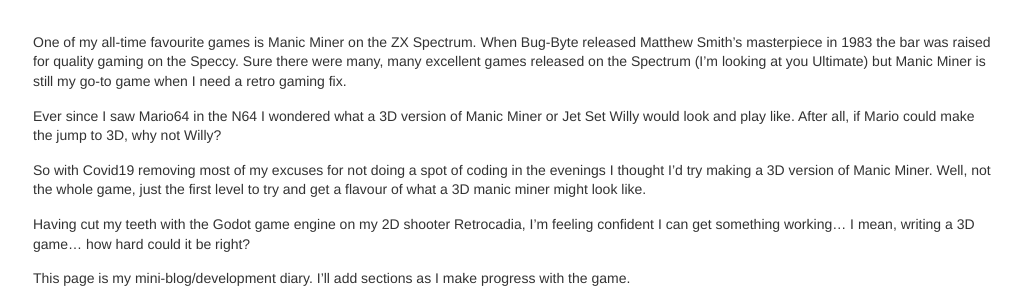
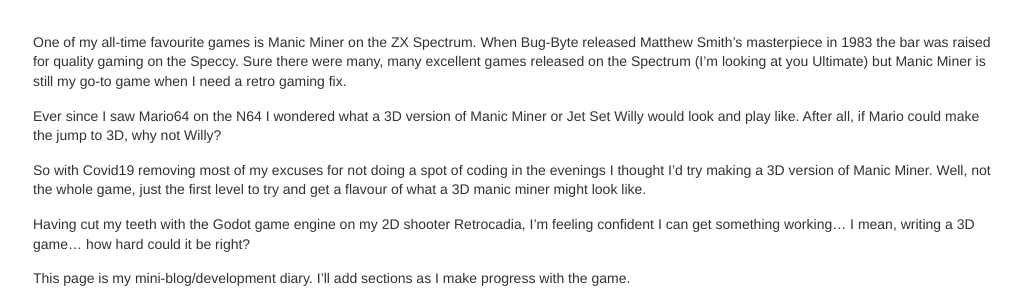
Before and after one commit to YorkshireKev/kevssite.com-jekyll-version, a Jekyll site: the page built from _posts/2020-05-06-central-cavern.md, in a window 1280 px wide and 900 px high. Shown: the part 211-511 px from the top of the window, without its empty margins (127-1151 px from the left). Built offline with Jekyll 4.4.1, drawn with Linux system fonts in a browser that asks for light colours.

```diff
--- a/_posts/2020-05-06-central-cavern.md
+++ b/_posts/2020-05-06-central-cavern.md
@@ -12,7 +12,7 @@ tags:
 
 One of my all-time favourite games is Manic Miner on the ZX Spectrum. When Bug-Byte released Matthew Smith's masterpiece in 1983 the bar was raised for quality gaming on the Speccy. Sure there were many, many excellent games released on the Spectrum (I'm looking at you Ultimate) but Manic Miner is still my go-to game when I need a retro gaming fix.
 
-Ever since I saw Mario64 in the N64 I wondered what a 3D version of Manic Miner or Jet Set Willy would look and play like. After all, if Mario could make the jump to 3D, why not Willy?
+Ever since I saw Mario64 on the N64 I wondered what a 3D version of Manic Miner or Jet Set Willy would look and play like. After all, if Mario could make the jump to 3D, why not Willy?
 
 So with Covid19 removing most of my excuses for not doing a spot of coding in the evenings I thought I'd try making a 3D version of Manic Miner. Well, not the whole game, just the first level to try and get a flavour of what a 3D manic miner might look like.
 
--- /dev/null
+++ b/central-cavern/version.json
@@ -0,0 +1,5 @@
+{
+    "release": "20200712",
+    "kill": false,
+    "killMessage": "no message"
+}
```
